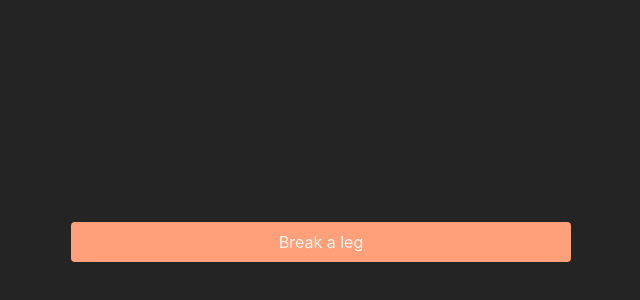
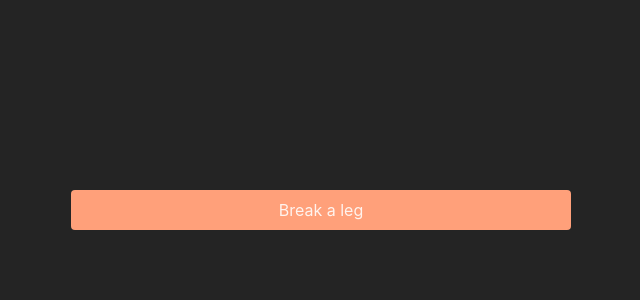
Before and after one commit to velvet-jedi/reactAccordion, a React (Vite) app: page / in a window 1280 px wide. Shown: the part 328-628 px from the top of the page, without its empty margins (319-959 px from the left). Built offline with nearby package versions, Linux system fonts and the light colour scheme.

Commit message:
changed dthe div to button clickable

```diff
--- a/src/Accordion/accordion.jsx
+++ b/src/Accordion/accordion.jsx
@@ -12,11 +12,13 @@ const Accordion = ({ heading, children }) => {
 
 	return (
 		<>
-			<div
-				onClick={handleToggleCollapse}
-				className="accordion"
-			>
-				<div className="heading">{heading}</div>
+			<div className="accordion">
+				<button
+					onClick={handleToggleCollapse}
+					className="heading"
+				>
+					{heading}
+				</button>
 				<div className={`content ${expanded ? "expanded" : ""}`}>
 					{children}
 				</div>
--- a/src/Accordion/style.css
+++ b/src/Accordion/style.css
@@ -8,9 +8,8 @@
 	background-color: lightsalmon;
 	border-radius: 4px;
 	padding: 0.5rem;
-	margin-top: 2rem;
 	width: 100%;
-	margin-bottom: 2rem;
+	margin-bottom: 1rem;
 	cursor: pointer;
 }
 
```
Also changed, not shown: 1 other file (tests, documents, lock files or other folders).
